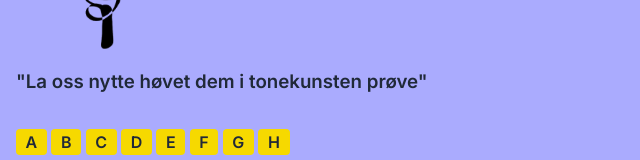
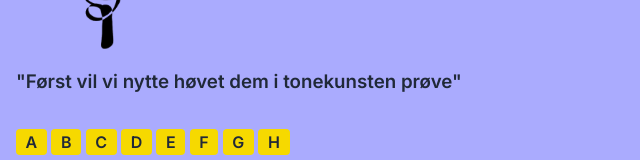
Before and after one commit to AndreasBelboe/StarttonelistaMSH, a plain HTML site: page tks_starttoner.html in a window 1280 px wide. Shown: the part 298-458 px from the top of the page, without its empty margins (0-640 px from the left). Drawn offline with Linux system fonts and the light colour scheme.

Commit message:
Update tks_starttoner.html

```diff
--- a/tks_starttoner.html
+++ b/tks_starttoner.html
@@ -60,7 +60,7 @@
   <a href="index.html" style="display: inline-block; margin-bottom: 1em; font-size: 1em; color: #202938; text-decoration: none; background-color: #f6d900; padding: 0.4em 1em; border-radius: 6px; font-weight: bold;">← Tilbake til hovedmeny</a>
   <h1>Miljøsangheftets<br/>Starttoneliste!</h1>
   <img src="tks_logo.png" alt="TKS-logo" style="display: block; margin-bottom: 0.5em; max-width: 180px;">
-    <h3>"La oss nytte høvet dem i tonekunsten prøve"</h3>
+    <h3>"Først vil vi nytte høvet dem i tonekunsten prøve"</h3>
   <br>
   <div class="letter-nav" style="display: block;">
     <div class="letter-row" style="margin-bottom: 0.3em;"><a href="#A">A</a> <a href="#B">B</a> <a href="#C">C</a> <a href="#D">D</a> <a href="#E">E</a> <a href="#F">F</a> <a href="#G">G</a> <a href="#H">H</a></div>
```
